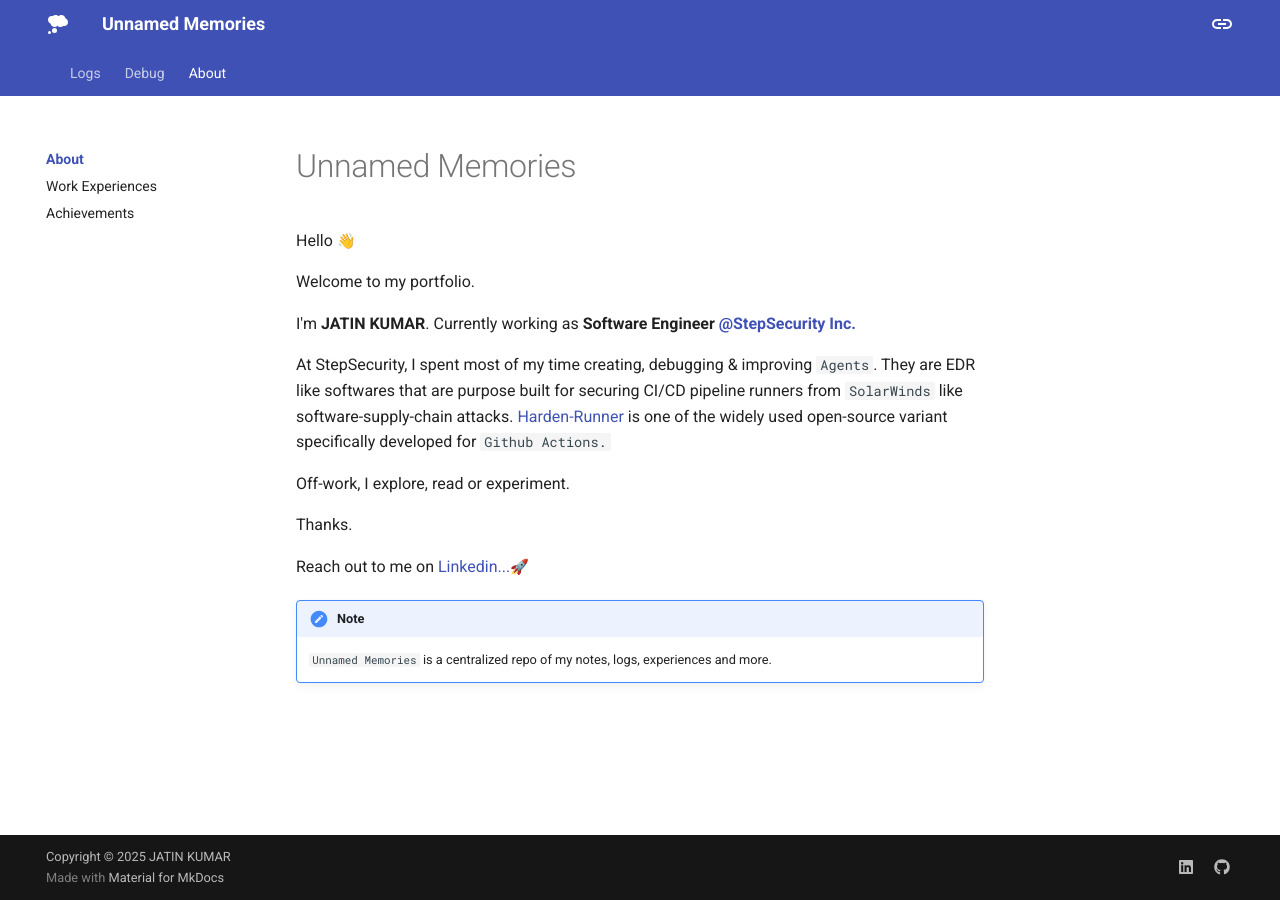
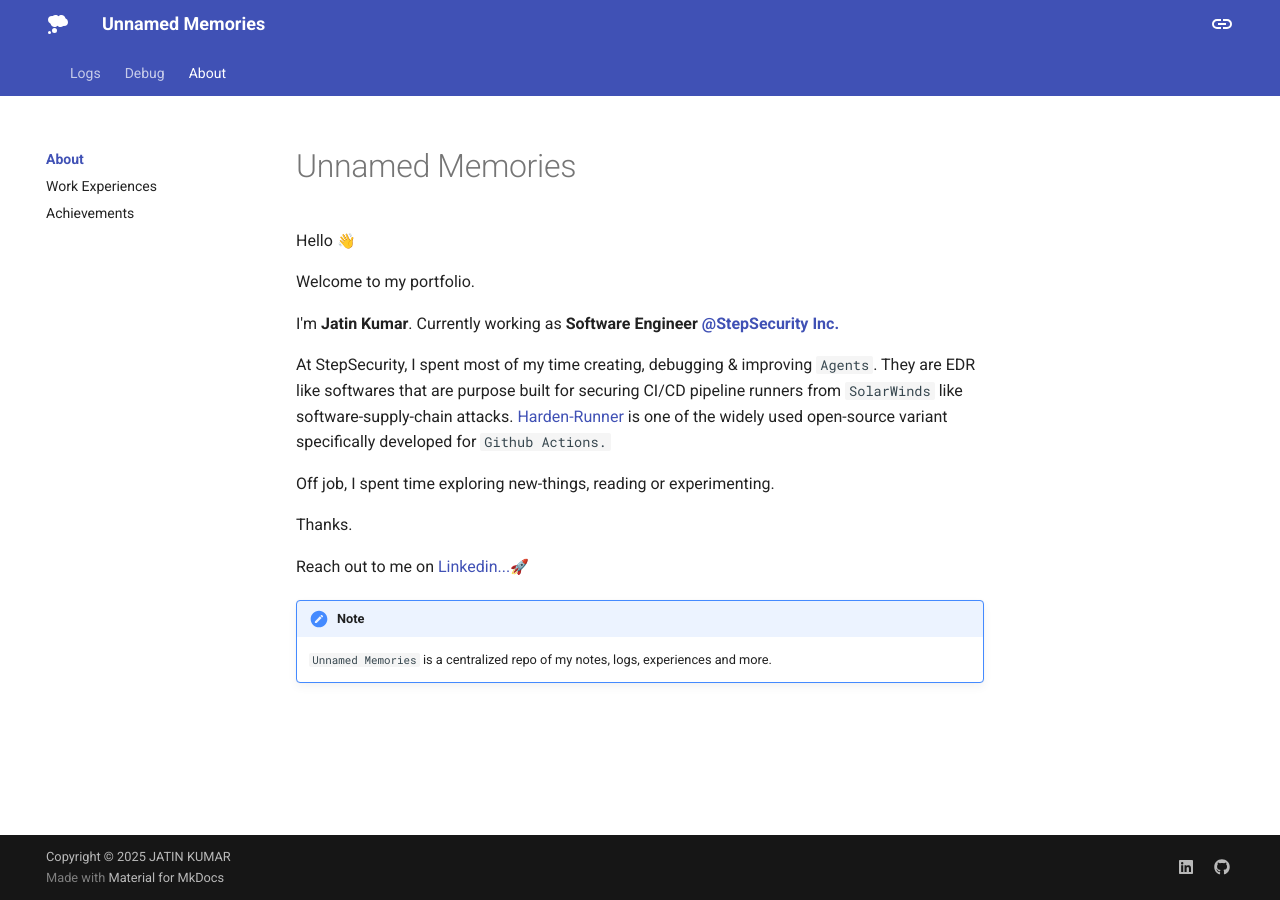
Before and after one commit to h0x0er/h0x0er.github.io, an MkDocs documentation site: the page built from docs/index.md, in a window 1280 px wide. Built offline with MkDocs 1.6.1 and Material for MkDocs 9.7.7, drawn with Linux system fonts in a browser that asks for light colours; emoji names are drawn with the system emoji font.

Commit message:
memories: updated

```diff
--- a/docs/index.md
+++ b/docs/index.md
@@ -8,12 +8,12 @@ Hello :wave:
 
 Welcome to my portfolio.
 
-I'm  __JATIN KUMAR__.  Currently working as **Software Engineer [@StepSecurity Inc.](https://www.stepsecurity.io)**
+I'm  __Jatin Kumar__.  Currently working as **Software Engineer [@StepSecurity Inc.](https://www.stepsecurity.io)**
 
 At StepSecurity, I spent most of my time creating, debugging & improving `Agents`.
 They are EDR like softwares that are purpose built for securing CI/CD pipeline runners from `SolarWinds` like software-supply-chain attacks. [Harden-Runner](https://github.com/step-security/harden-runner) is one of the widely used open-source variant specifically developed for `Github Actions.`
 
-Off-work, I explore, read or experiment.
+Off job, I spent time exploring new-things, reading or experimenting.
 
 Thanks.
 
```
Also changed, not shown: docs/blog/posts/cri-connection.md (+5 -0 lines), docs/blog/posts/ebpf-loading.md (+4 -0 lines).
